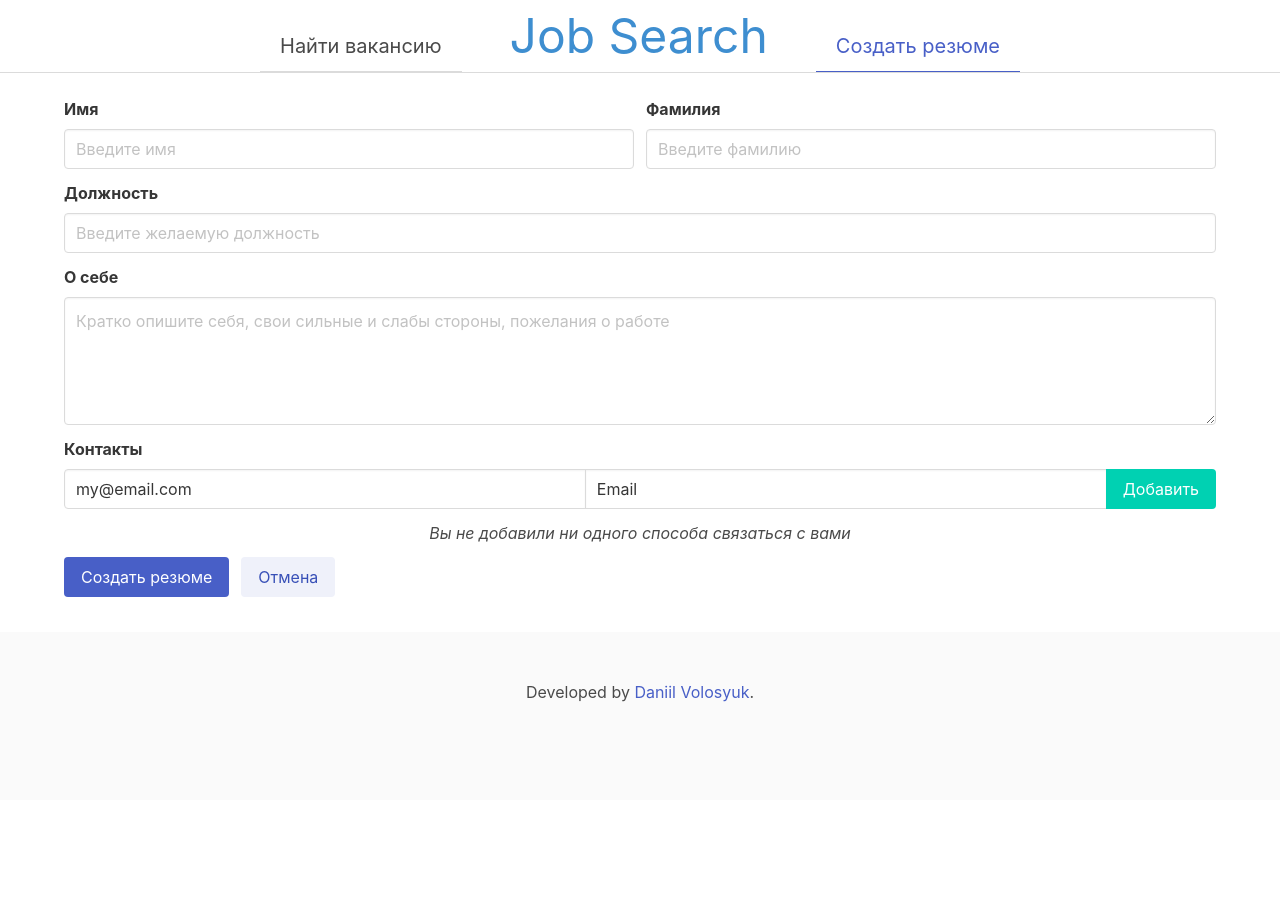
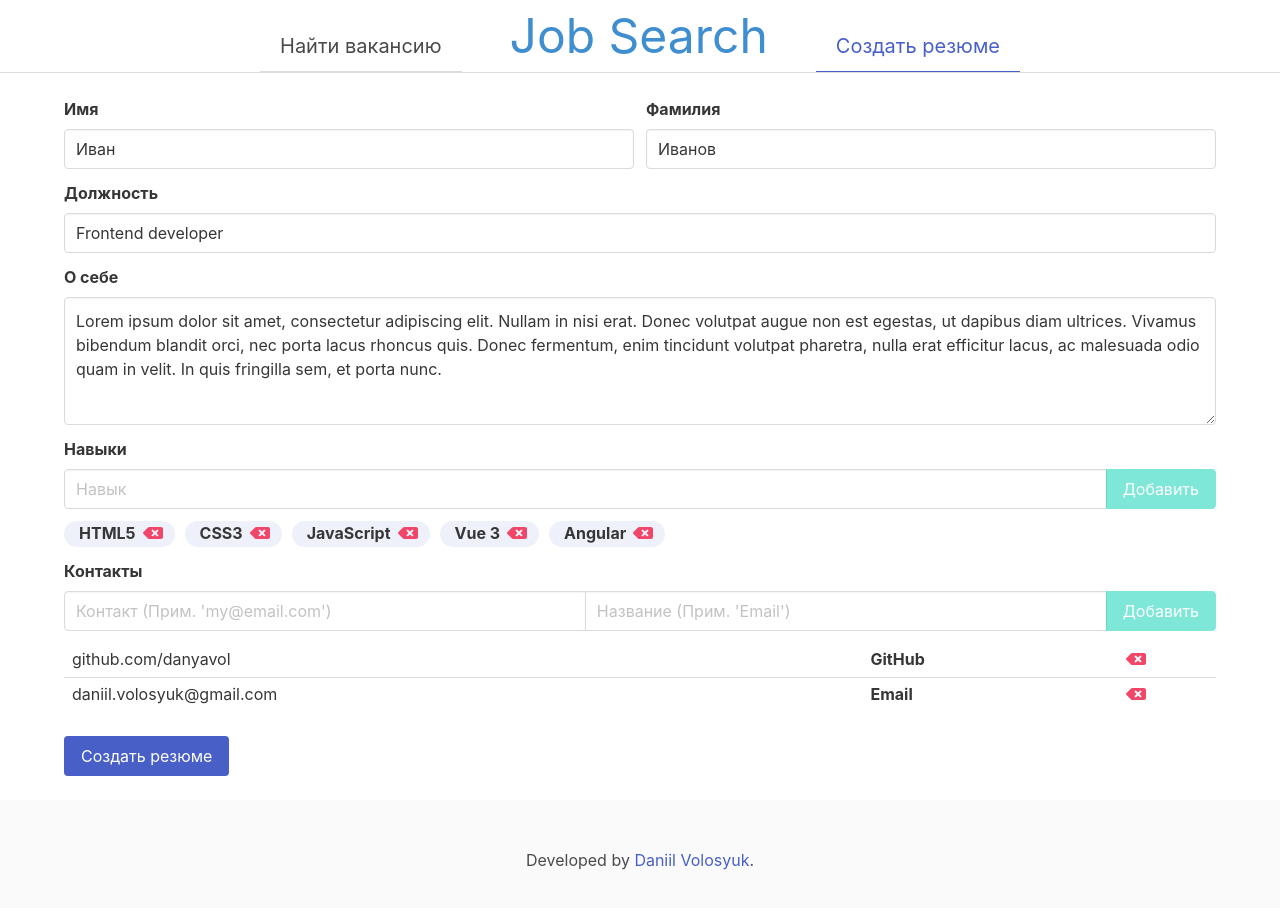
Before and after one commit to danyavol/job-search-app, a Vue app in the folder client/: page /resume in a window 1280 px wide. Shown: the top 908 px of the page. Before the commit the page ends 800 px from the top, so only its background shows below. Built offline with nearby package versions, Linux system fonts and the light colour scheme.

Commit message:
Added skills section

```diff
--- a/client/public/index.html
+++ b/client/public/index.html
@@ -1,5 +1,5 @@
 <!DOCTYPE html>
-<html lang="">
+<html lang="ru">
   <head>
     <meta charset="utf-8">
     <meta http-equiv="X-UA-Compatible" content="IE=edge">
--- a/client/src/components/ContactsList.vue
+++ b/client/src/components/ContactsList.vue
@@ -3,10 +3,10 @@
 
     <div class="field has-addons">
         <div class="control is-expanded">
-            <input class="input" type="text" v-model="currentValue" placeholder="Контакт" />
+            <input class="input" type="text" v-model="currentValue" placeholder="Контакт (Прим. 'my@email.com')" />
         </div>
         <div class="control is-expanded">
-            <input class="input" type="text" v-model="currentTitle" placeholder="Название" />
+            <input class="input" type="text" v-model="currentTitle" placeholder="Название (Прим. 'Email')" />
         </div>
         <div class="control">
             <button class="button is-primary" @click="addContact" :disabled="!isValid">Добавить</button>
@@ -38,11 +38,18 @@ export default {
         return {
             IconBackspace: faBackspace,
             isValid: true,
-            currentValue: 'my@email.com',
-            currentTitle: 'Email',
-            contacts: [],
+            currentValue: '',
+            currentTitle: '',
+            contacts: [
+                {id: 1, value: 'github.com/danyavol', title: 'GitHub'},
+                {id: 2, value: 'daniil.volosyuk@gmail.com', title: 'Email'}
+            ],
             contactsCounter: 0
         }
+    },
+    created() {
+        this.checkIsValid();
+        this.$emit('contactsUpdate', this.contacts);
     },
     emits: ['contactsUpdate'],
     methods: {
@@ -59,8 +66,8 @@ export default {
             this.$emit('contactsUpdate', this.contacts);
         },
         checkIsValid() {
-            if (this.currentValue && this.currentTitle) this.isValid = true
-            else this.isValid = false
+            if (this.currentValue && this.currentTitle) this.isValid = true;
+            else this.isValid = false;
         },
         removeContact(id) {
             let index = this.contacts.findIndex(c => c.id === id);
--- /dev/null
+++ b/client/src/components/SkillsList.vue
@@ -0,0 +1,94 @@
+<template>
+    <label class="label">Навыки</label>
+
+    <div class="field has-addons">
+        <div class="control is-expanded">
+            <input class="input" type="text" v-on:keydown.enter="addSkill" v-model="currentValue" placeholder="Навык" />
+        </div>
+        <div class="control">
+            <button class="button is-primary" @click="addSkill" :disabled="!isValid">Добавить</button>
+        </div>
+    </div>
+
+    <div v-if="skills.length" class="skills-list is-flex is-flex-wrap-wrap mb-3">
+        <div class="is-flex skill-item has-background-link-light" v-for="skill in skills" :key="skill.id">
+            <strong>{{ skill.value }}</strong>
+            <div class="removeSkill">
+                <span class="icon has-text-danger" @click="() => removeSkill(skill.id)">
+                    <font-awesome-icon :icon="IconBackspace" />
+                </span>
+            </div>
+        </div>
+    </div>
+    <div v-else class="has-text-centered is-italic mb-3">Вы не добавили ни одного навыка</div>
+</template>
+
+<script>
+import { faBackspace } from '@fortawesome/free-solid-svg-icons'
+
+export default {
+    data() {
+        return {
+            IconBackspace: faBackspace,
+            isValid: true,
+            currentValue: '',
+            skills: [
+                {id: 1, value: 'HTML5'}, {id: 2, value: 'CSS3'}, {id: 3, value: 'JavaScript'},
+                {id: 4, value: 'Vue 3'}, {id: 5, value: 'Angular'}
+            ],
+            skillsCounter: 0
+        }
+    },
+    created() {
+        this.checkIsValid();
+        this.$emit('skillsUpdate', this.skills);
+    },
+    emits: ['skillsUpdate'],
+    methods: {
+        addSkill() {
+            if (!this.checkIsValid()) return;
+
+            this.skills.push({
+                id: ++this.skillsCounter,
+                value: this.currentValue
+            });
+
+            this.currentValue = '';
+
+            this.$emit('skillsUpdate', this.skills);
+        },
+        checkIsValid() {
+            if (this.currentValue) this.isValid = true;
+            else this.isValid = false;
+
+            return this.isValid;
+        },
+        removeSkill(id) {
+            let index = this.skills.findIndex(c => c.id === id);
+            this.skills.splice(index, 1);
+            this.$emit('skillsUpdate', this.skills);
+        }
+    },
+    watch: {
+        currentValue() {
+            this.checkIsValid();
+        }
+    }
+}
+</script>
+
+<style>
+.removeSkill {
+    margin-left: 5px;
+}
+.removeSkill > span {
+    cursor: pointer;
+}
+.skills-list {
+    gap: 10px;
+}
+.skill-item {
+    border-radius: 15px;
+    padding: 0 10px 0 15px;
+}
+</style>
--- a/client/src/pages/Resume.vue
+++ b/client/src/pages/Resume.vue
@@ -49,20 +49,20 @@
                 ></textarea>
             </div>
         </div>
+
+        <!-- Навыки -->
+        <SkillsList @skillsUpdate="onSkillsUpdate" />
+
         <!-- Контакты -->
         <ContactsList @contactsUpdate="onContactsUpdate" />
 
         <!-- Отправить форму -->
         <div class="field is-grouped">
             <div class="control">
-                <button class="button is-link" @click="downloadResume">Создать резюме</button>
-            </div>
-            <div class="control">
-                <button class="button is-link is-light">Отмена</button>
+                <button class="button is-link" @click="downloadResume" :disabled="loading">Создать резюме</button>
             </div>
         </div>
 
-        <!-- Навыки и уровент знания -->
         <!-- Языки -->
         <!-- Опыт работы -->
         <!-- Образование -->
@@ -71,25 +71,30 @@
 
 <script>
 import ContactsList from '@/components/ContactsList'
+import SkillsList from '@/components/SkillsList'
 import axios from 'axios'
 
 export default {
     components: {
-        ContactsList
+        ContactsList,
+        SkillsList
     },
     data() {
         return {
             resumeData: {
-                firstName: '',
-                lastName: '',
-                profession: '',
-                aboutMe: '',
-                contacts: []
-            }
+                firstName: 'Иван',
+                lastName: 'Иванов',
+                profession: 'Frontend developer',
+                aboutMe: 'Lorem ipsum dolor sit amet, consectetur adipiscing elit. Nullam in nisi erat. Donec volutpat augue non est egestas, ut dapibus diam ultrices. Vivamus bibendum blandit orci, nec porta lacus rhoncus quis. Donec fermentum, enim tincidunt volutpat pharetra, nulla erat efficitur lacus, ac malesuada odio quam in velit. In quis fringilla sem, et porta nunc.',
+                contacts: [],
+                skills: []
+            },
+            loading: false
         }
     },
     methods: {
         downloadResume() {
+            this.loading = true;
             axios.post('http://localhost:5000/create-pdf', this.resumeData, {responseType: 'blob'})
                 .then(result => {
                     const url = window.URL.createObjectURL(new Blob([result.data]));
@@ -99,10 +104,14 @@ export default {
                     document.body.appendChild(link);
                     link.click();
                 })
-                .catch(err => console.log(err));
+                .catch(err => console.log(err))
+                .finally(() => this.loading = false);
         },
         onContactsUpdate(contacts) {
             this.resumeData.contacts = contacts;
+        },
+        onSkillsUpdate(skills) {
+            this.resumeData.skills = skills;
         }
     }
 }
```
Also changed, not shown: 2 other files (tests, documents, lock files or other folders).
